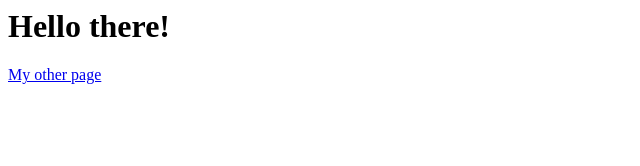
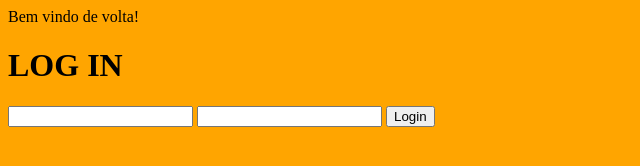
Before and after one commit to 7kaue/web-platform-gafwpr, a plain HTML site: page index.html in a window 1280 px wide. Shown: the whole page, without its empty margins (0-640 px from the left). Drawn offline with Linux system fonts and the light colour scheme.

Commit message:
1 file modified

```diff
--- a/index.html
+++ b/index.html
@@ -1,11 +1,21 @@
 <html>
   <head>
     <meta charset="UTF-8" />
-    <script src="script.js"></script>
-    <!-- <link rel="stylesheet" type="text/css" href="styles.css"> -->
+    <link rel="stylesheet" type="text/css" href="styles.css">
   </head>
   <body>
-    <h1>Hello there!</h1>
-    <a href="/me.html">My other page</a>
+    <p>Bem vindo de volta!</p>
+
+    <h1>LOG IN</h1>
+
+    <input />
+    <input />
+    <button>Login</button>
+
+
+
+
+
+
   </body>
 </html>
```
